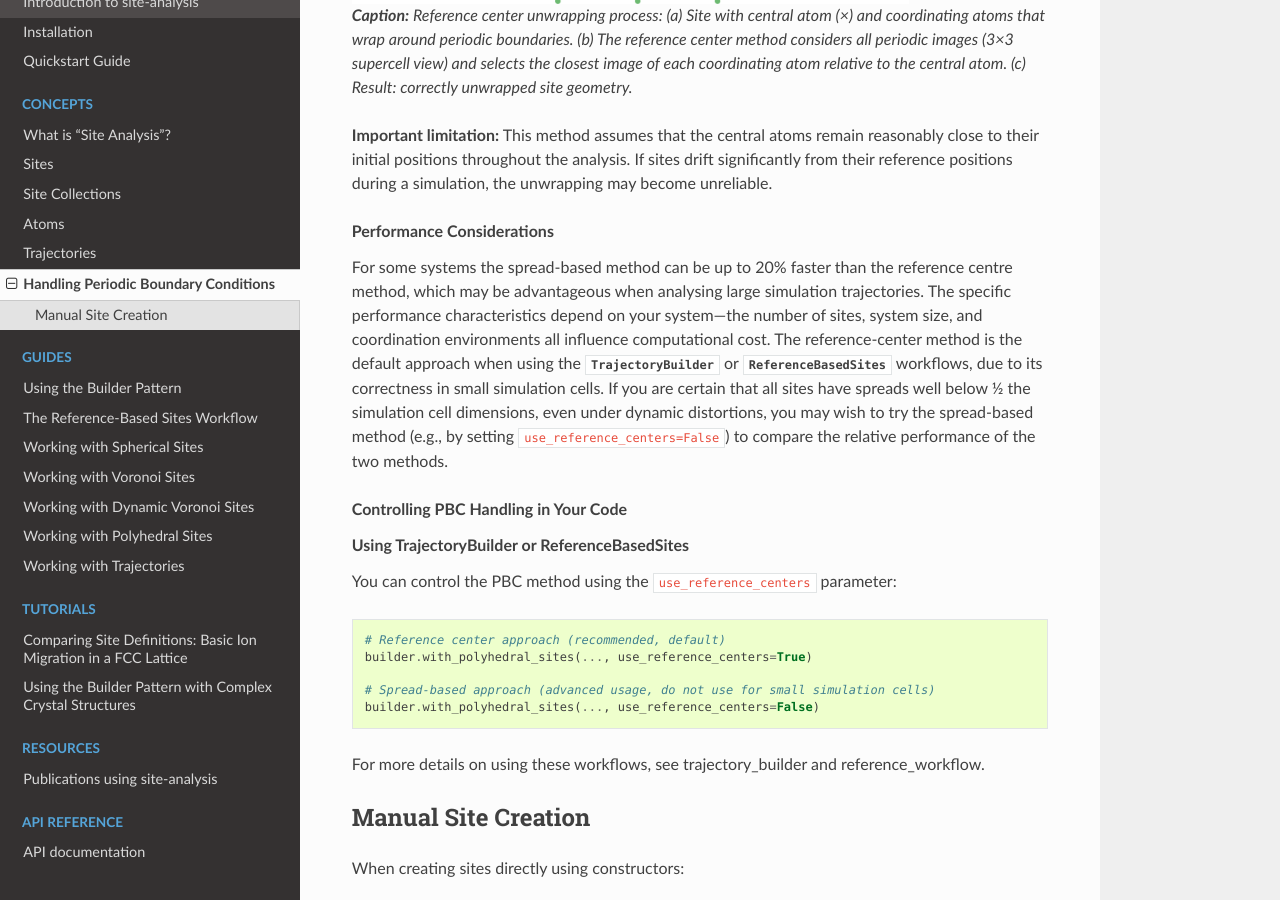
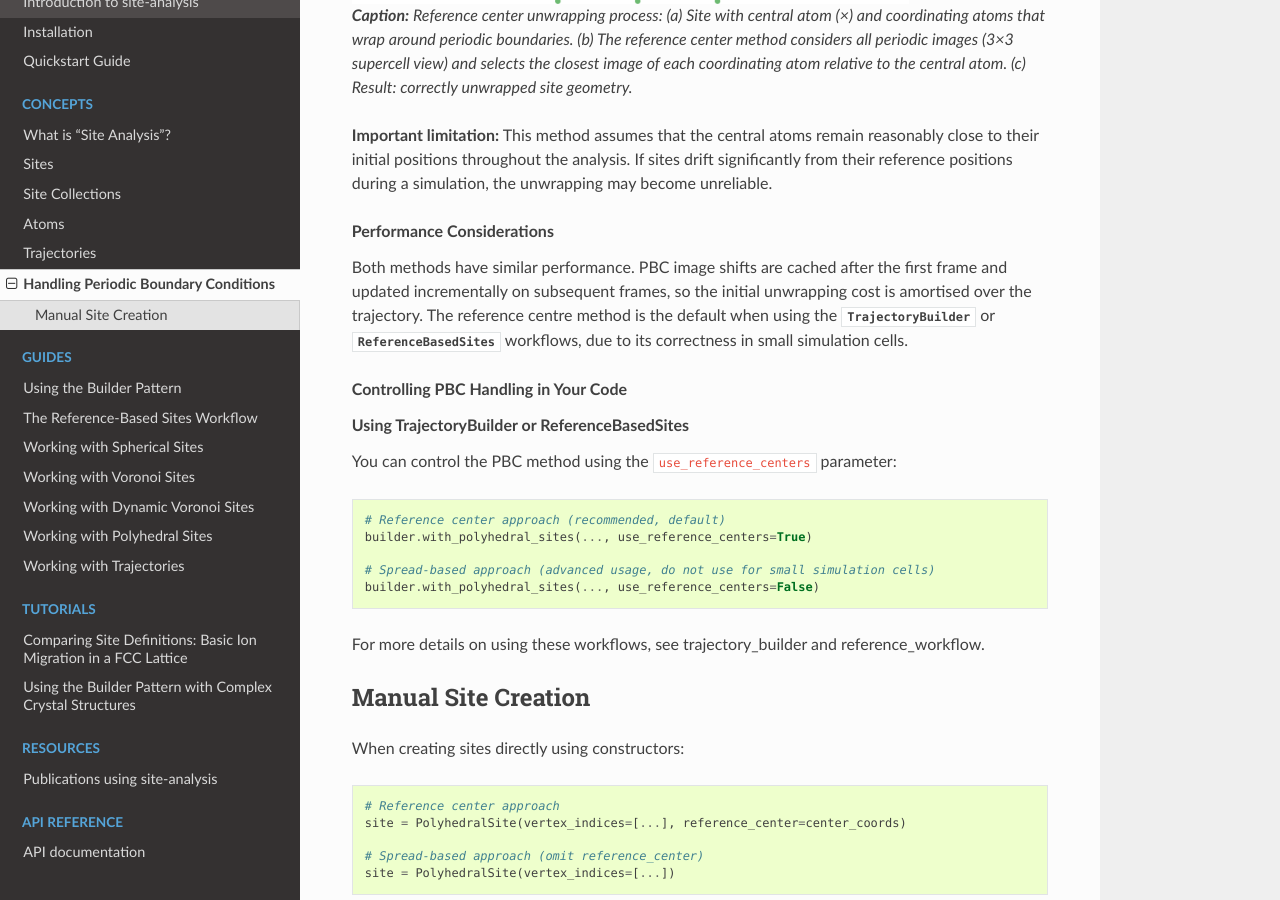
Before and after one commit to bjmorgan/site-analysis, a Sphinx documentation site: the page built from docs/source/concepts/pbc_handling.md, in a window 1280 px wide and 900 px high, scrolled down 1983 px. Built offline with Sphinx 7.4.7 and the Read the Docs theme 3.1.0, drawn with Linux system fonts in a browser that asks for light colours.

Commit message:
Update PBC performance docs to reflect cached shift incremental updates

```diff
--- a/docs/source/concepts/pbc_handling.md
+++ b/docs/source/concepts/pbc_handling.md
@@ -38,7 +38,7 @@ The reference centre for each site is the fractional coordinates of the central
 
 ### Performance Considerations
 
-For some systems the spread-based method can be up to 20% faster than the reference centre method, which may be advantageous when analysing large simulation trajectories. The specific performance characteristics depend on your system&mdash;the number of sites, system size, and coordination environments all influence computational cost. The reference-center method is the default approach when using the {class}`~site_analysis.builders.TrajectoryBuilder` or {class}`~site_analysis.reference_workflow.ReferenceBasedSites` workflows, due to its correctness in small simulation cells. If you are certain that all sites have spreads well below &frac12; the simulation cell dimensions, even under dynamic distortions, you may wish to try the spread-based method (e.g., by setting `use_reference_centers=False`) to compare the relative performance of the two methods.
+Both methods have similar performance. PBC image shifts are cached after the first frame and updated incrementally on subsequent frames, so the initial unwrapping cost is amortised over the trajectory. The reference centre method is the default when using the {class}`~site_analysis.builders.TrajectoryBuilder` or {class}`~site_analysis.reference_workflow.ReferenceBasedSites` workflows, due to its correctness in small simulation cells.
 
 ## Controlling PBC Handling in Your Code
 
```
